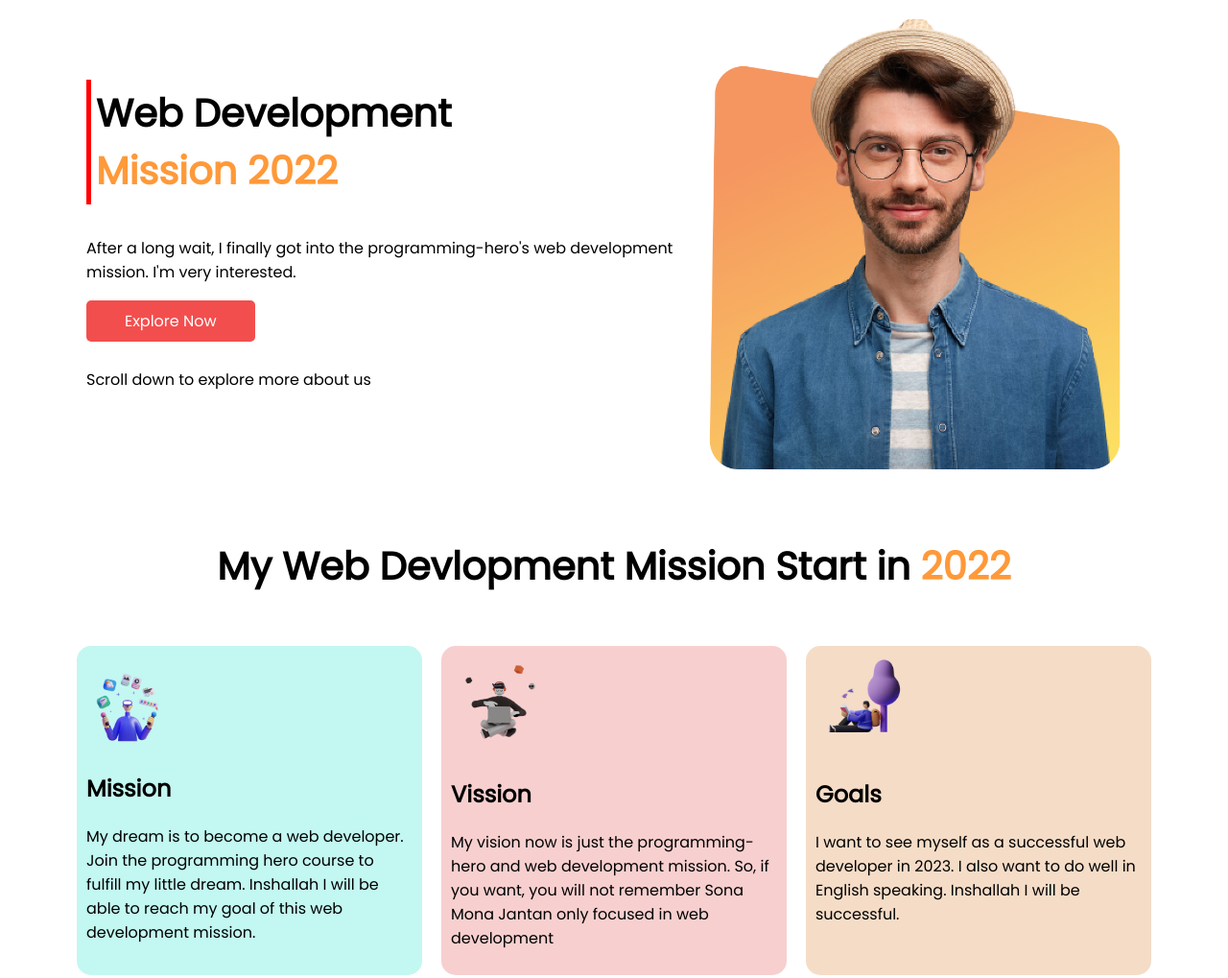
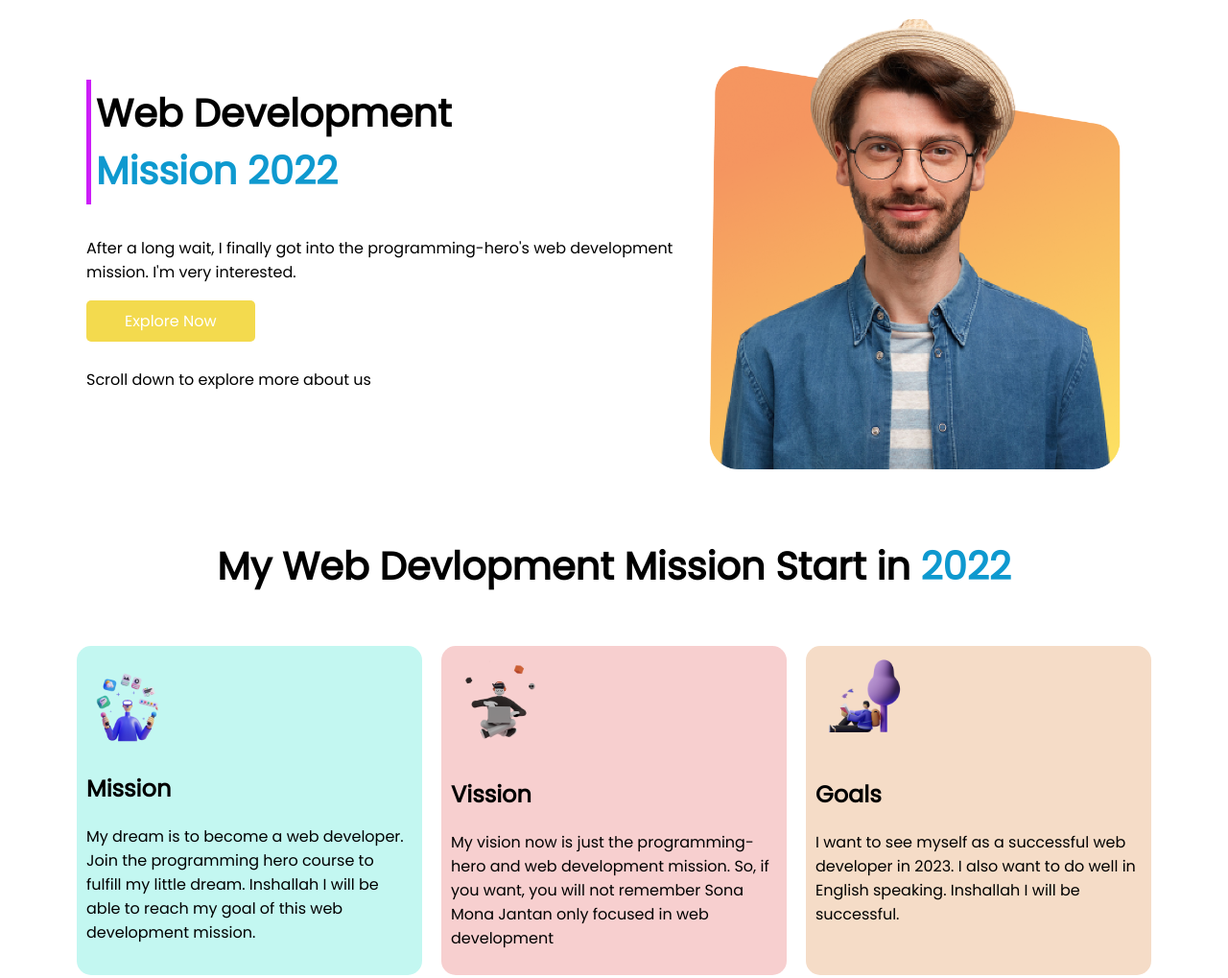
Before and after one commit to rabiul1399/First-Assignment, a plain HTML site: page index.html in a window 1280 px wide. Shown: the top 1019 px of the page at 96% size. Drawn offline with Linux system fonts and the light colour scheme.

Commit message:
push apd

```diff
--- a/style.css
+++ b/style.css
@@ -3,14 +3,14 @@ body{
     margin:0;
 }
 span{
-    color:rgb(255, 153, 57);
+    color:rgb(14, 153, 207);
 
  }
 
 
 a{
     text-decoration: none;
-    background-color:#f34e4e;
+    background-color:#f3da4e;
     padding:10px 40px;
     border-radius: 5px;
     color:white;
@@ -29,7 +29,7 @@ a{
 
 
 #head-das{
-    border-left:5px solid red;
+    border-left:5px solid rgb(204, 29, 248);
     font-size:40px;
     padding:5px;
 
```
